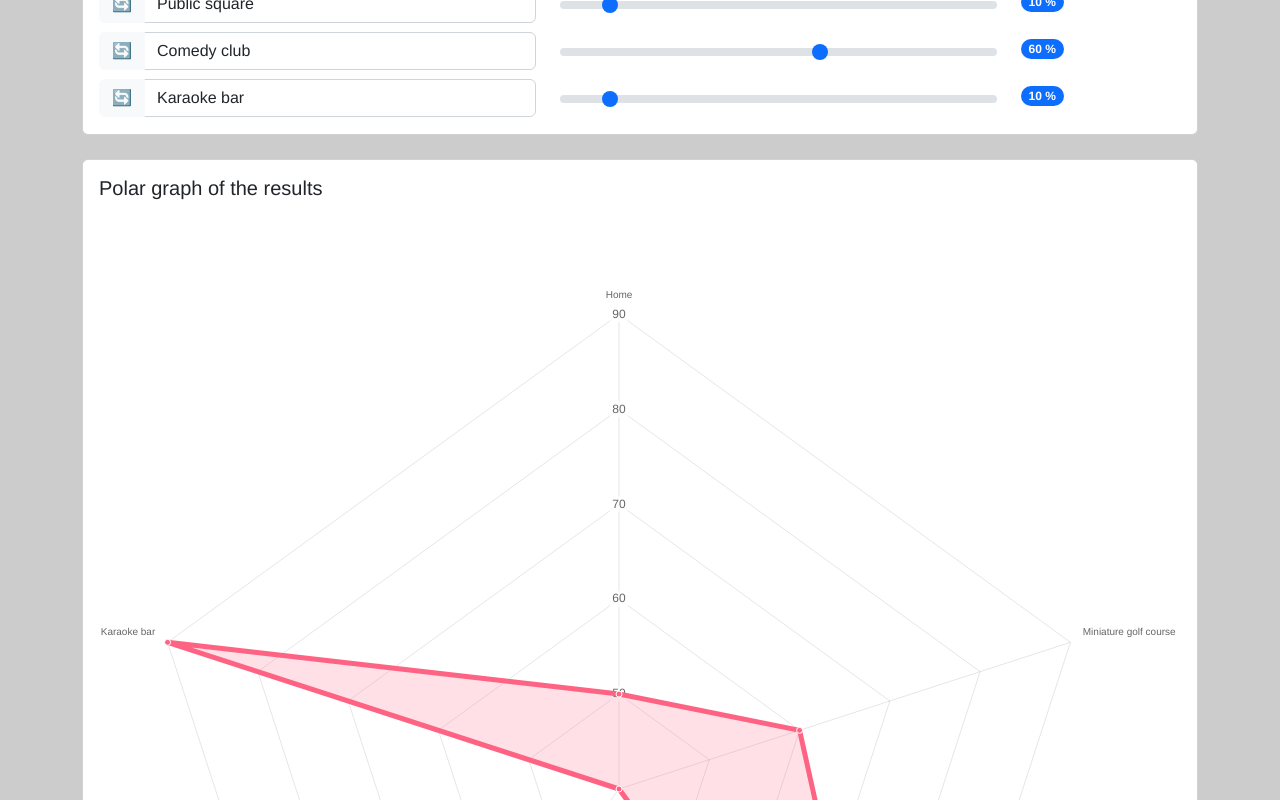
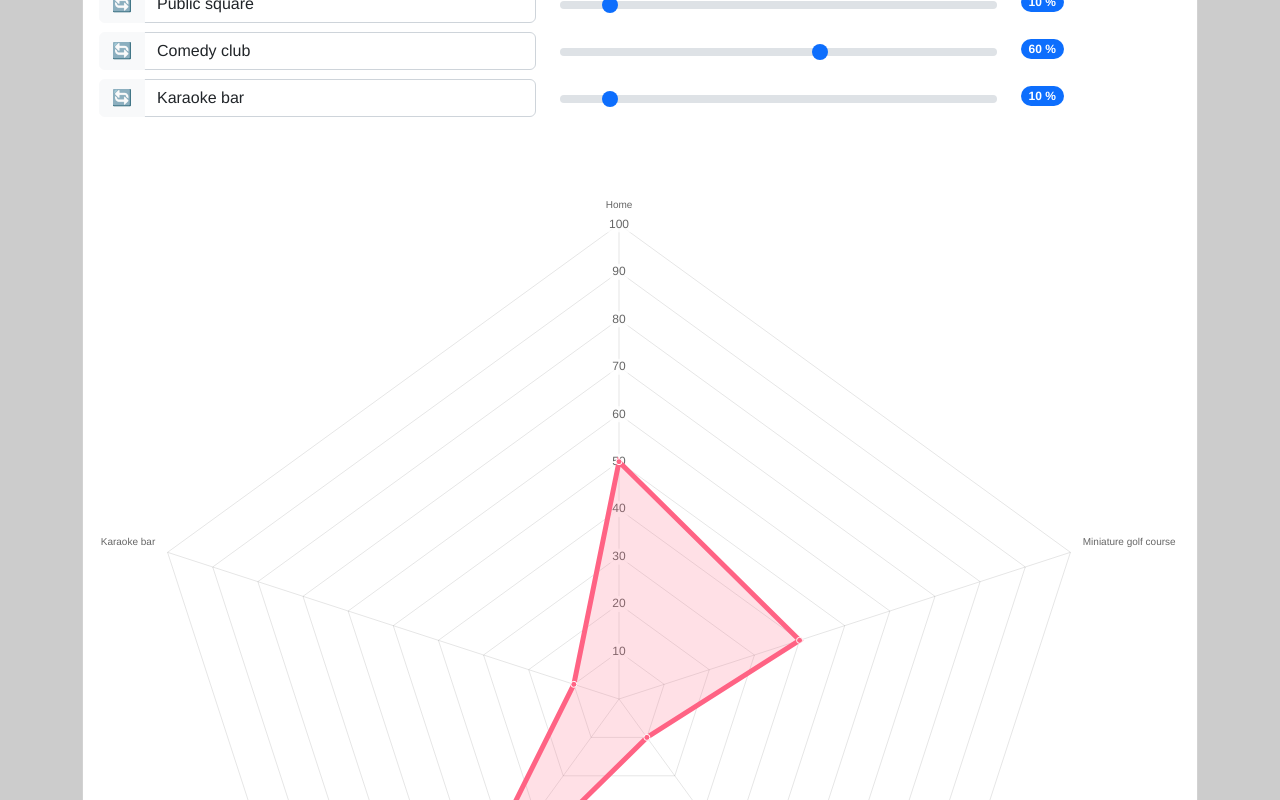
Before and after one commit to sneakyweasel/quintessence, a Vue app in the folder haze-frontend/: page / in a window 1280 px wide. Shown: the part 800-1600 px from the top of the page. Built offline with nearby package versions, Linux system fonts and the light colour scheme.

Commit message:
Working polar graph

```diff
--- a/haze-frontend/src/App.vue
+++ b/haze-frontend/src/App.vue
@@ -154,13 +154,6 @@
 
                     </div>
                 </div>
-            </div>
-
-            <!-- Radar chart -->
-            <div class="card mt-4">
-                <div class="card-body">
-                    <h5 class="card-title">Polar graph of the results</h5>
-                </div>
                 <Radar id="radar-chart" :options="chartOptions" :data="chartData" />
             </div>
 
@@ -312,11 +305,17 @@ export default {
             chartOptions: {
                 responsive: true,
                 scale: {
-                    ticks: {
-                        beginAtZero: true,
+                    r: {
                         min: 0,
                         max: 100,
-                        stepSize: 10
+                        beginAtZero: true,
+                        angleLines: {
+                            display: false
+                        },
+                        ticks: {
+                            display: false,
+                            stepSize: 10
+                        },
                     }
                 },
                 elements: {
@@ -339,7 +338,33 @@ export default {
                 labels: this.places.map(p => p[0]),
                 datasets: [{
                     label: 'My First Dataset',
-                    data: this.places.map(p => 100 - p[1]),
+                    data: this.places.map(p => p[1]),
+                    fill: true,
+                    backgroundColor: 'rgba(255, 99, 132, 0.2)',
+                    borderColor: 'rgb(255, 99, 132)',
+                    pointBackgroundColor: 'rgb(255, 99, 132)',
+                    pointBorderColor: '#fff',
+                    pointHoverBackgroundColor: '#fff',
+                    pointHoverBorderColor: 'rgb(255, 99, 132)'
+                }, {
+                    label: 'My Second Dataset',
+                    data: this.results.map(p => p[1] * 100),
+                    fill: true,
+                    backgroundColor: 'rgba(54, 162, 235, 0.2)',
+                    borderColor: 'rgb(54, 162, 235)',
+                    pointBackgroundColor: 'rgb(54, 162, 235)',
+                    pointBorderColor: '#fff',
+                    pointHoverBackgroundColor: '#fff',
+                    pointHoverBorderColor: 'rgb(54, 162, 235)'
+                }]
+            };
+        },
+        resultData() {
+            return {
+                labels: this.places.map(p => p[0]),
+                datasets: [{
+                    label: 'My First Dataset',
+                    data: this.places.map(p => p[1]),
                     fill: true,
                     backgroundColor: 'rgba(255, 99, 132, 0.2)',
                     borderColor: 'rgb(255, 99, 132)',
@@ -392,7 +417,7 @@ export default {
         },
         update_percent_label: function (i) {
             const percent = document.getElementById('prob' + i).value;
-            this.places[i][1] = percent;
+            this.places[i][1] = parseFloat(percent);
             document.getElementById('percent_label_' + i).innerHTML = percent + '%';
         },
         submit_form: function (event) {
@@ -418,8 +443,6 @@ export default {
                     this.gpt3_prompt = response.data.message.gpt3_prompt;
                     this.gpt3_response = response.data.message.gpt3_response;
                     this.image_prompts = response.data.message.image_prompts;
-                    // Update radar chart
-                    console.log(response.data.message.results);
                     this.display_quantum_results = true;
                 })
                 .catch(err => {
```
